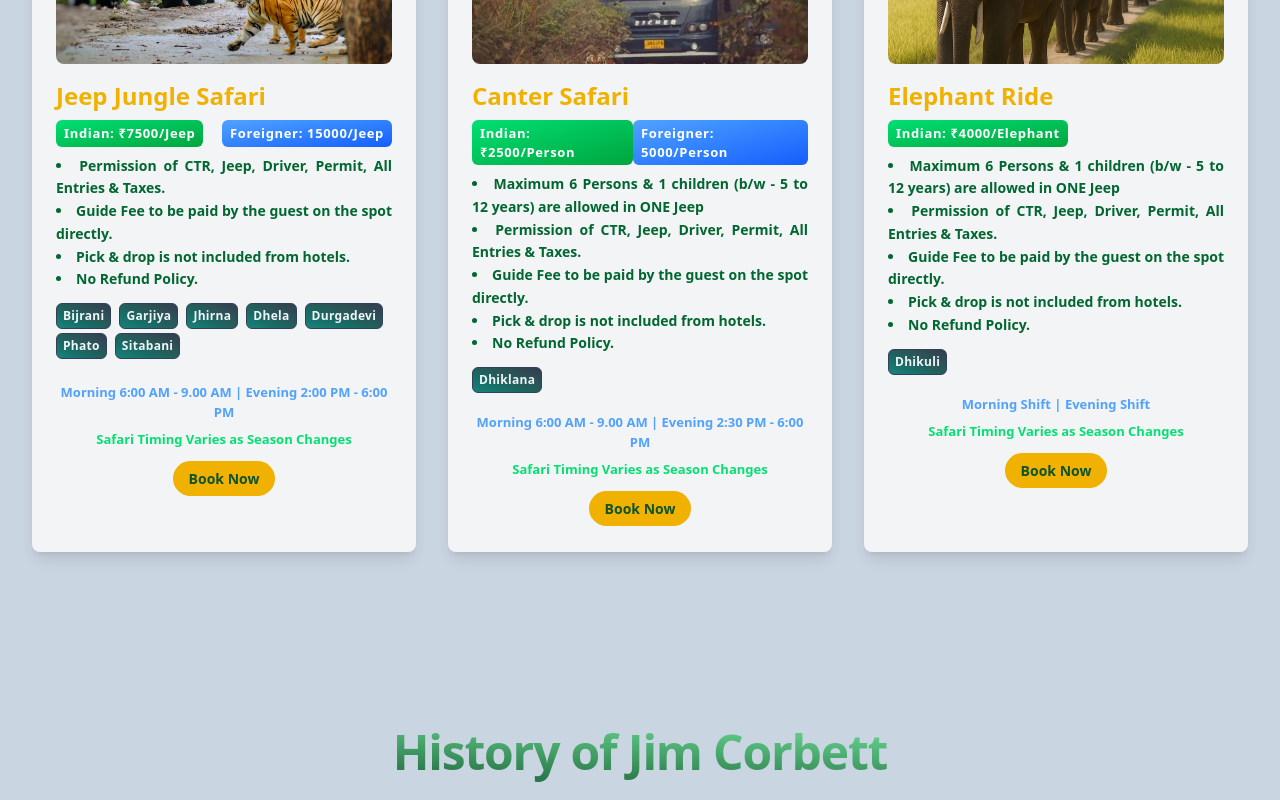
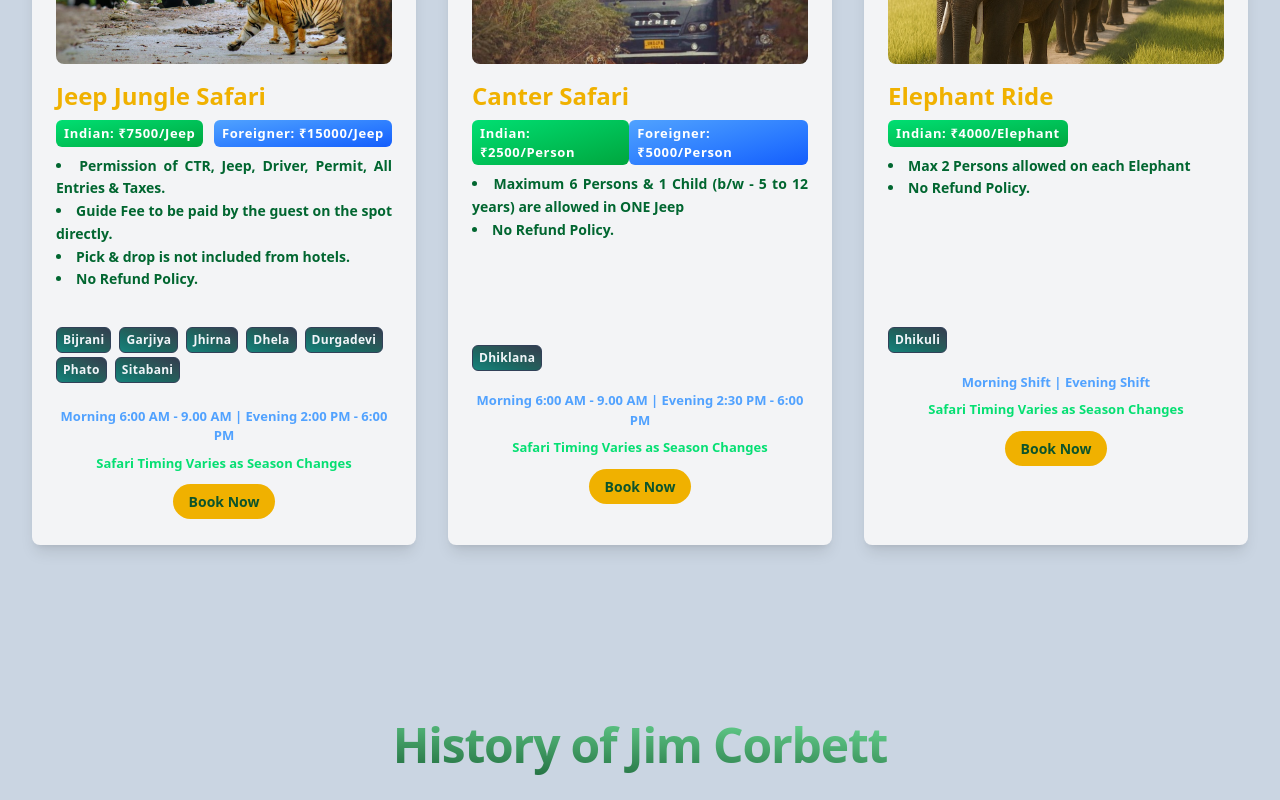
Before and after one commit to FEBTECHITSOLUTIONS/Jungle-Safari, a Next.js app: page / in a window 1280 px wide. Shown: the part 1200-2000 px from the top of the page. Built offline with nearby package versions, Linux system fonts and the light colour scheme.

Commit message:
cards changes

```diff
--- a/app/layout.js
+++ b/app/layout.js
@@ -14,8 +14,8 @@
 });
 
 export const metadata = {
-  title: "Create Next App",
-  description: "Generated by create next app",
+  title: "Corbett Jungle Safari",
+  description: "Let's Explore Jim Corbett National Park together...",
 };
 
 export default function RootLayout({ children }) {
--- a/components/Footer.js
+++ b/components/Footer.js
@@ -117,7 +117,7 @@
         <div className="mt-8 pt-8 border-t border-green-700 text-center">
           <p className="text-green-100 text-lg font-semibold tracking-wide">
             © {new Date().getFullYear()} Jungle Safari | All rights reserved |
-            Developed By <Link href="https://anasmalikportfolio.vercel.app/" target="_blank">Febtech</Link>
+            Developed By <Link href="https://anasmalikportfolio.vercel.app/" target="_blank">Anas Malik</Link>
           </p>
         </div>
       </div>
--- a/components/SafariServed.js
+++ b/components/SafariServed.js
@@ -43,10 +43,7 @@
         "The Canter Safari in Jim Corbett is designed for larger groups, accommodating up to 16 people in a single vehicle. This open-air bus-like vehicle offers a group adventure, covering core zones like Dhikala, which are renowned for their high tiger-sighting probability. The elevated seating provides a safe and comfortable vantage point to spot wildlife such as elephants, deer, and jackals. Canter Safaris are scheduled twice daily—morning and afternoon—and last around 4-5 hours. This option is perfect for families or groups looking to explore the park together while enjoying a guided tour through Jim Corbett's diverse landscapes.",
       highlights: ["Dhiklana"],
       points: [
-        "Maximum 6 Persons & 1 children (b/w - 5 to 12 years) are allowed in ONE Jeep",
-        "Permission of CTR, Jeep, Driver, Permit, All Entries & Taxes.",
-        "Guide Fee to be paid by the guest on the spot directly.",
-        "Pick & drop is not included from hotels.",
+        "Maximum 6 Persons & 1 Child (b/w - 5 to 12 years) are allowed in ONE Jeep",
         "No Refund Policy.",
       ],
     },
@@ -61,10 +58,8 @@
         "An Elephant Ride/Safari in Jim Corbett offers a unique and traditional way to explore the park's dense forests and grasslands. Riding atop an elephant, you'll get up close to nature, accessing areas that vehicles can't reach. This eco-friendly safari is perfect for those seeking a serene experience, with opportunities to spot wildlife like deer, wild boars, and even Royal Bengal Tigers from a unique perspective. The ride typically lasts 1 hour and is available in select zones like Bijrani and Dhikala. It's a favorite for photography lovers and those wanting a more intimate connection with the park's natural beauty.",
       highlights: ["Dhikuli"],
       points: [
-        "Maximum 6 Persons & 1 children (b/w - 5 to 12 years) are allowed in ONE Jeep",
-        "Permission of CTR, Jeep, Driver, Permit, All Entries & Taxes.",
-        "Guide Fee to be paid by the guest on the spot directly.",
-        "Pick & drop is not included from hotels.",
+        "Max 2 Persons allowed on each Elephant",
+
         "No Refund Policy.",
       ],
     },
@@ -117,7 +112,7 @@
                 </span>
                 {safari.rateforeign && (
                   <span className="flex bg-gradient-to-tl from-blue-600 to-blue-400 border4">
-                    Foreigner: {safari.rateforeign}
+                    Foreigner: ₹{safari.rateforeign}
                   </span>
                 )}
               </div>
@@ -125,7 +120,7 @@
 
               {/* Description */}
               <div className="text-green-800 mb-0 text-sm leading-relaxed  text-justify ">
-                <ul className=" text-sm   font-semibold list-disc list-inside">
+                <ul className=" text-sm   font-semibold list-disc list-inside min-h-40">
                   {safari.points.map((point, index) => (
                     <li className="leading-relaxed" key={index}>{point}</li>
                   ))}
```
